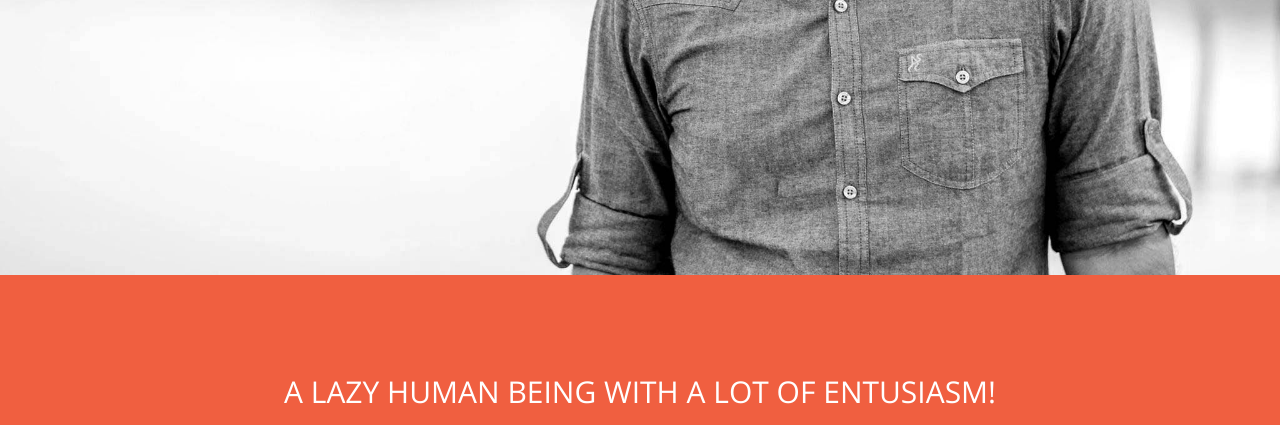
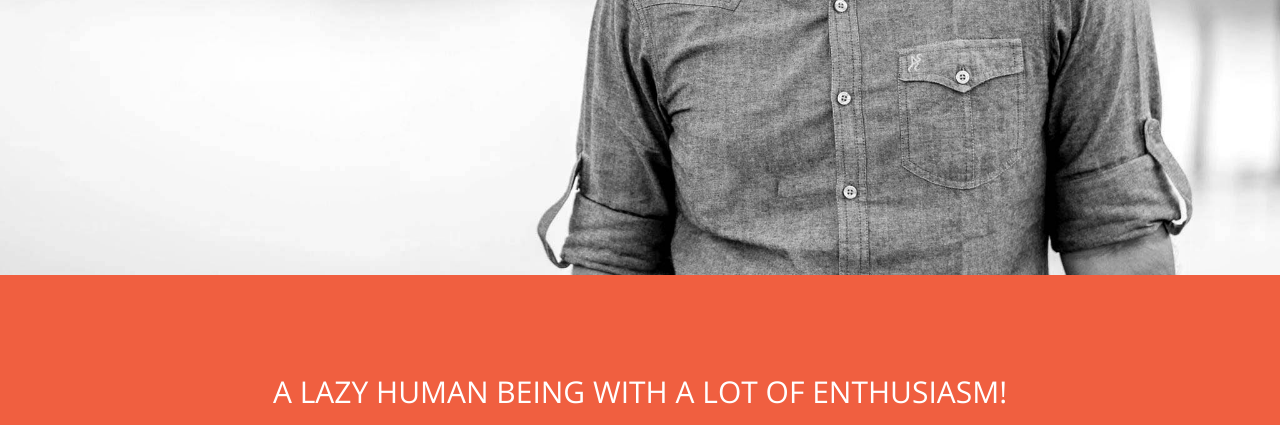
Before and after one commit to anuragbhattacharjee/anuragbhattacharjee.github.io, a website: page index.html in a window 1280 px wide. Shown: the part 525-950 px from the top of the page. Drawn offline with nearby package versions, Linux system fonts and the light colour scheme.

Commit message:
Spelling mistake edited

```diff
--- a/index.html
+++ b/index.html
@@ -88,7 +88,7 @@
         <div class="container">
             <div class="row">
                 <div class="col-lg-8 col-lg-offset-2 text-center">
-                    <h2 class="section-heading">A LAZY HUMAN BEING WITH A LOT OF ENTUSIASM!</h2>
+                    <h2 class="section-heading">A LAZY HUMAN BEING WITH A LOT OF ENTHUSIASM!</h2>
                     <hr class="light">
                     <p class="text-faded">
                         Currently working as a software enginner in
```
